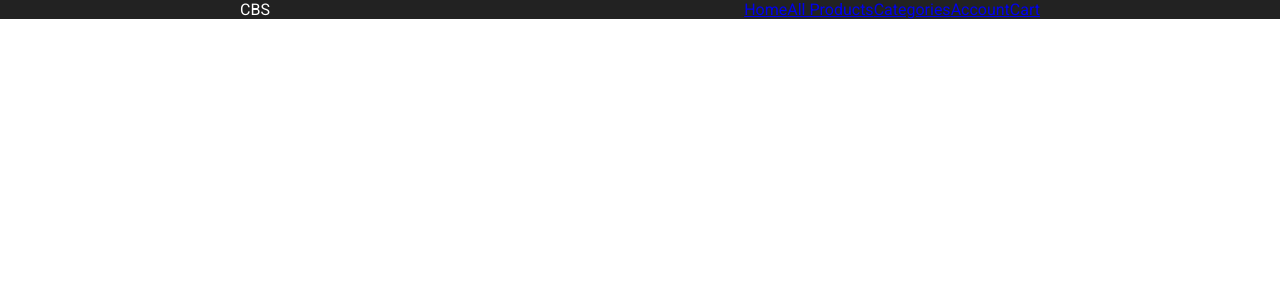
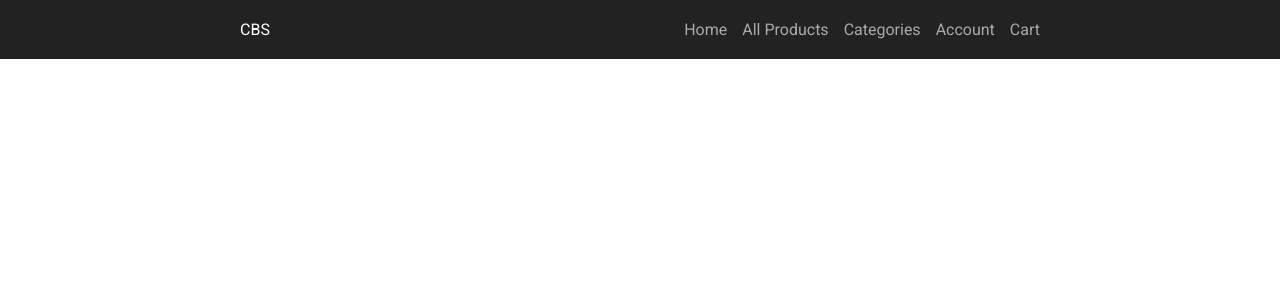
Before and after one commit to harrisb002/CBS-Front, a Next.js app: page / in a window 1280 px wide. Shown: the top 300 px of the page. Built offline with nearby package versions, Linux system fonts and the light colour scheme.

Commit message:
Styling nav in header

```diff
--- a/components/Header.js
+++ b/components/Header.js
@@ -13,6 +13,15 @@
 const Wrapper = styled.div`
   display: flex;
   justify-content: space-between;
+  padding: 20px 0;
+`;
+const NavLink = styled(Link)`
+  color: #aaa;
+  text-decoration: none;
+`;
+const StyledNav = styled.nav`
+  display: flex;
+  gap: 15px;
 `;
 
 export default function Header() {
@@ -21,13 +30,13 @@
       <Center>
         <Wrapper>
           <Logo href={"/"}>CBS</Logo>
-          <nav>
-            <Link href={"/"}>Home</Link>
-            <Link href={"/products"}>All Products</Link>
-            <Link href={"/categories"}>Categories</Link>
-            <Link href={"/account"}>Account</Link>
-            <Link href={"/cart"}>Cart</Link>
-          </nav>
+          <StyledNav>
+            <NavLink href={"/"}>Home</NavLink>
+            <NavLink href={"/products"}>All Products</NavLink>
+            <NavLink href={"/categories"}>Categories</NavLink>
+            <NavLink href={"/account"}>Account</NavLink>
+            <NavLink href={"/cart"}>Cart</NavLink>
+          </StyledNav>
         </Wrapper>
       </Center>
     </StyledHeader>
```
